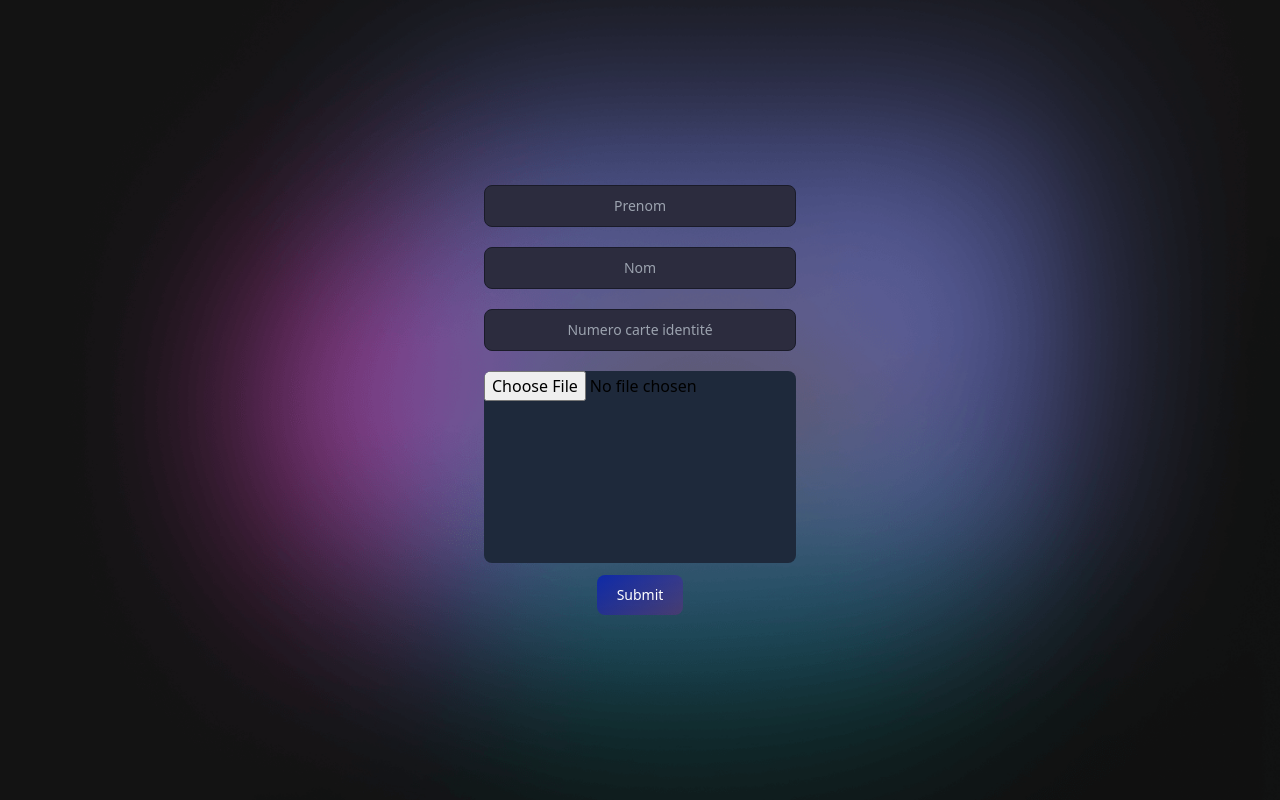
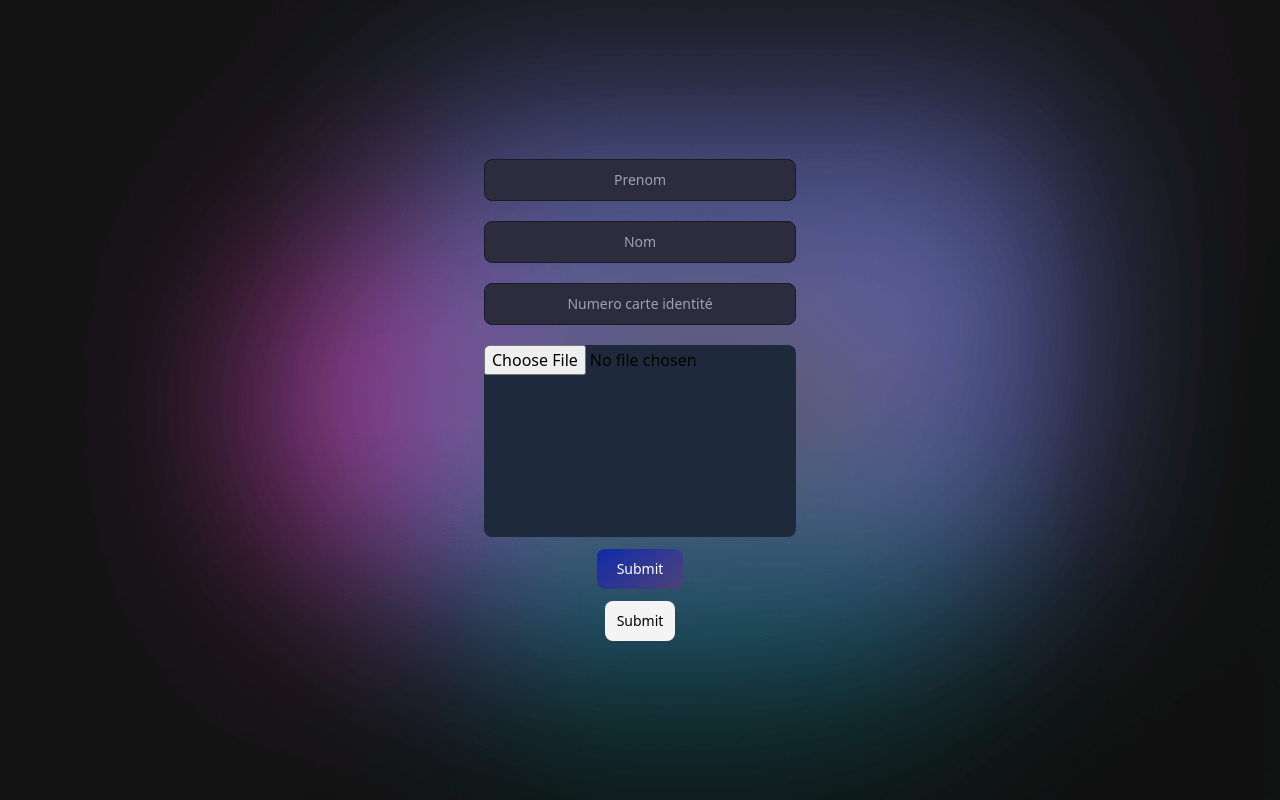
Before and after one commit to Kossay-Zemzem/PAPERFREE-REPO, a React (Vite) app in the folder OPENAI_API/client/: page / in a window 1280 px wide. Built offline with nearby package versions, Linux system fonts and the light colour scheme.

Commit message:
Update App.jsx

```diff
--- a/OPENAI_API/client/src/App.jsx
+++ b/OPENAI_API/client/src/App.jsx
@@ -143,6 +143,31 @@ function App() {
 
              ">Submit</button>
           </div>
+{/* Testing diffrent button desgign */}
+            <div className='mt-3 flex justify-center'>
+
+            <button type="submit"
+            class="text-black
+            bg-zinc-100
+            hover: ease-in-out duration-500
+            hover:bg-opacity-50
+            hover:bg-custom-dark
+            hover:text-zinc-300
+            focus:ring-zinc-300
+            focus:ring-2
+            focus:outline-none
+            focus:animate-jump animate-once animate-duration-500
+            font-medium rounded-lg text-3xl
+            text-sm w-full sm:w-auto
+            px-3 py-2.5
+            text-center
+
+
+
+            ">Submit</button>
+            </div>
+
+
         </form>
         {imageUrl && <img src={imageUrl} alt="Uploaded Image" />}
 
```
